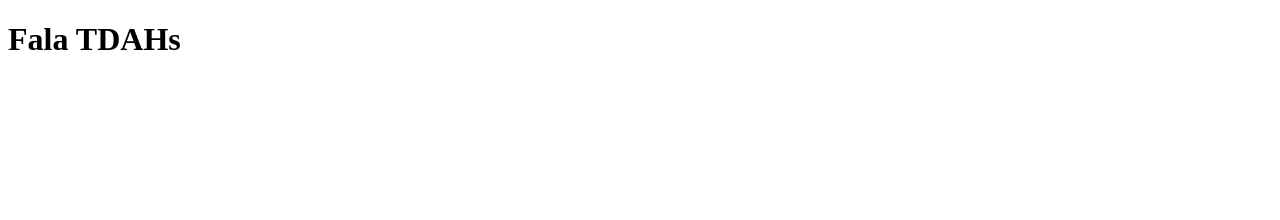
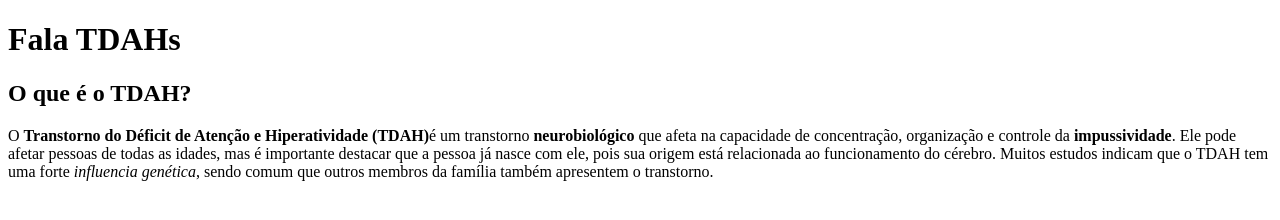
Before and after one commit to ByaCarla/Projeto-Site, a plain HTML site: page index.html in a window 1280 px wide. Drawn offline with Linux system fonts and the light colour scheme.

Commit message:
adiciona seção main

```diff
--- a/index.html
+++ b/index.html
@@ -7,6 +7,10 @@
 </head>
 <header>
     <h1>Fala TDAHs</h1>
+    <main>
+        <h2>O que é o TDAH?</h2>
+        <p>O <strong>Transtorno do Déficit de Atenção e Hiperatividade (TDAH)</strong>é um transtorno <strong>neurobiológico</strong> que afeta na capacidade de concentração, organização e controle da <strong>impussividade</strong>. Ele pode afetar pessoas de todas as idades, mas é importante destacar que a pessoa já nasce com ele, pois sua origem está relacionada ao funcionamento do cérebro. Muitos estudos indicam que o TDAH tem uma forte <i>influencia genética</i>, sendo comum que outros membros da família também apresentem o transtorno.</p>
+    </main>
 </header>
 <body>
 
```
